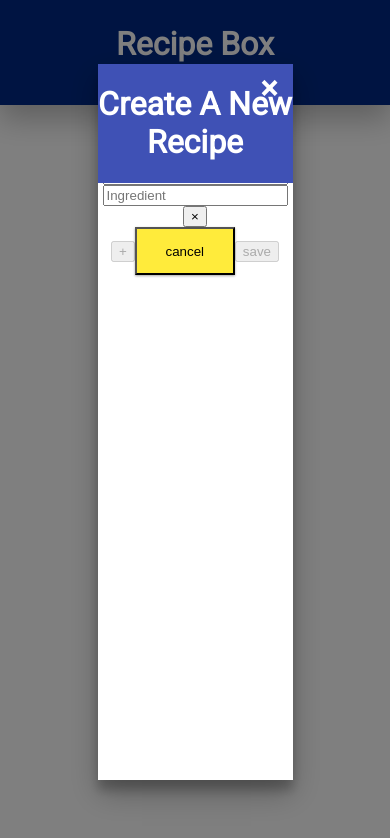
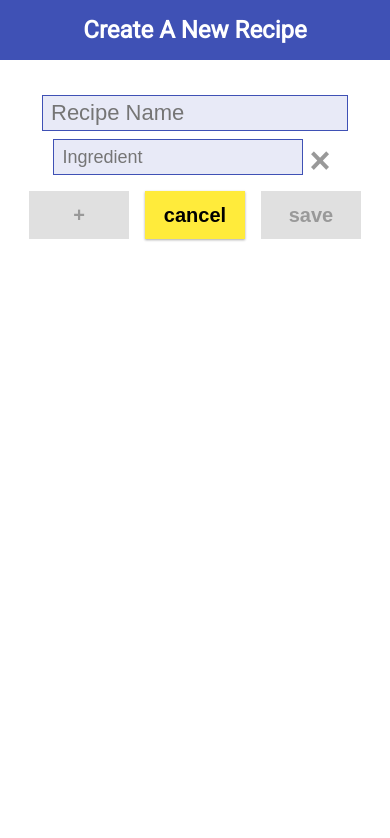
Before and after one commit to shoemakerdr/recipe-box, a React (Create React App) app: page /new in a window 390 px wide. Shown: the top 838 px of the page. Built offline with nearby package versions, Linux system fonts and the light colour scheme.

Commit message:
Added responsive styling.

```diff
--- a/src/index.css
+++ b/src/index.css
@@ -16,6 +16,7 @@ header {
     position: absolute;
     top: 0px;
     width: 100%;
+    height: 82px;
     background-color: #3f51b5;
     color: #FFF;
 }
@@ -33,6 +34,7 @@ header {
 
 .modal-card {
     position: relative;
+    overflow-y: scroll;
     background-color: #FFF;
     width: 50%;
     margin: 64px 0;
@@ -40,7 +42,7 @@ header {
         0 10px 10px rgba(0,0,0,0.22);
 }
 
-.modal-x {
+.x-button {
     position: absolute;
     padding: 0 10px;
     border-radius: 100%;
@@ -55,7 +57,7 @@ header {
     transition: color 0.2s cubic-bezier(.25,.8,.25,1);
 }
 
-.modal-x:hover {
+.x-button:hover {
     padding: 0 10px;
     margin: 0;
     top: 2px;
@@ -64,13 +66,18 @@ header {
     color: #f44336;
 }
 
+.lower-z {
+    z-index: 1;
+}
+
 .card-content {
     margin-top: 100px;
 }
 
 .list-item {
+    position: relative;
     margin: 12px 0px;
-    padding: 2px 64px;
+    padding: 1px 48px;
     color: #FFF;
     box-shadow: 0 1px 3px rgba(0,0,0,0.12),
         0 1px 2px rgba(0,0,0,0.24);
@@ -87,8 +94,12 @@ header {
     display: flex;
     justify-content: center;
     align-items: center;
+    border: none;
     width: 100px;
     height: 48px;
+    cursor: pointer;
+    font-size: 20px;
+    font-weight: bold;
     background-color: #ffeb3b;
     box-shadow: 0 1px 3px rgba(0,0,0,0.12),
         0 1px 2px rgba(0,0,0,0.24);
@@ -100,6 +111,21 @@ header {
         0 10px 10px rgba(0,0,0,0.22);
 }
 
+.disabled-button {
+    display: flex;
+    justify-content: center;
+    align-items: center;
+    border: none;
+    width: 100px;
+    height: 48px;
+    background-color: #e0e0e0;
+    color: #999;
+    font-size: 20px;
+    font-weight: bold;
+    outline: none;
+    transition: color 0.3s cubic-bezier(.25,.8,.25,1);
+}
+
 .create-button {
     width: 64px;
     height: 64px;
@@ -107,8 +133,166 @@ header {
     border-radius: 100%;
 }
 
+.delete-button {
+    border: none;
+    background-color: transparent;
+    font-size: 20px;
+    font-weight: bold;
+    outline: none;
+    cursor: pointer;
+    transition: color 0.3s cubic-bezier(.25,.8,.25,1);
+}
+
+.delete-button:hover {
+    color: #f44336;
+}
+
+.disabled-delete-button {
+    border: none;
+    background-color: transparent;
+    color: #999;
+    font-size: 20px;
+    font-weight: bold;
+    outline: none;
+    transition: color 0.3s cubic-bezier(.25,.8,.25,1);
+}
+
+.button + .button,
+.disabled-button + .disabled-button,
+.button + .disabled-button,
+.disabled-button + .button,
+.button + a,
+.disabled-button + a,
+a + .button,
+a + .disabled-button {
+    margin-left: 16px;
+}
+
+.text-input {
+    padding: 4px 8px;
+    font-size: 20px;
+    margin-bottom: 8px;
+    border: none;
+    border: 1px solid #3f51b5;
+    background-color: #e8eaf7;
+}
+
+.text-input-name {
+    font-size: 28px;
+}
+
+.text-input-placeholder {
+    padding: 12px;
+    display: inline;
+}
+
 .flex-center {
     display: flex;
     justify-content: center;
     align-items: center;
+    margin: 8px;
 }
+
+.label {
+    margin-left: 32px;
+}
+
+.list {
+    flex-grow: 2;
+}
+
+.ingredient-list {
+    display: flex;
+    justify-content: space-around;
+}
+
+.recipe-name {
+    color: #FFF;
+}
+
+@media only screen and (max-width: 600px) {
+    .recipe-name {
+        font-size: 20px;
+        padding: 0 4px;
+    }
+
+    .recipe-list {
+        width: 100%;
+    }
+
+    .modal-wrapper {
+        position: static;
+    }
+
+    .modal-card {
+        position: fixed;
+        margin:0;
+        top: 0;
+        left: 0;
+        z-index: 102;
+        width: 100%;
+        height: 100%;
+    }
+
+    .header-name {
+        font-size: 24px;
+    }
+
+    .ingredient-form {
+        display: flex;
+        justify-content: center;
+    }
+
+    .text-input {
+        font-size: 18px;
+    }
+
+    .text-input-name {
+        margin-top: 12px;
+        font-size: 24px;
+    }
+
+    .delete-button {
+        font-size: 36px;
+    }
+
+    .disabled-delete-button {
+        font-size: 36px;
+    }
+}
+
+@media only screen and (max-width: 749px) {
+    .ingredient-list {
+        flex-direction: column;
+        justify-content: center;
+    }
+
+    .header-name {
+        font-size: 24px;
+    }
+
+    .label {
+        margin-left: 0px;
+    }
+
+    .list {
+        margin-bottom: 16px;
+    }
+
+    header {
+        height: inherit;
+    }
+
+    .card-content {
+        margin-top: 64px;
+    }
+
+    .text-input {
+        font-size: 18px;
+    }
+
+    .text-input-name {
+        margin-top: 12px;
+        font-size: 22px;
+    }
+}
```
